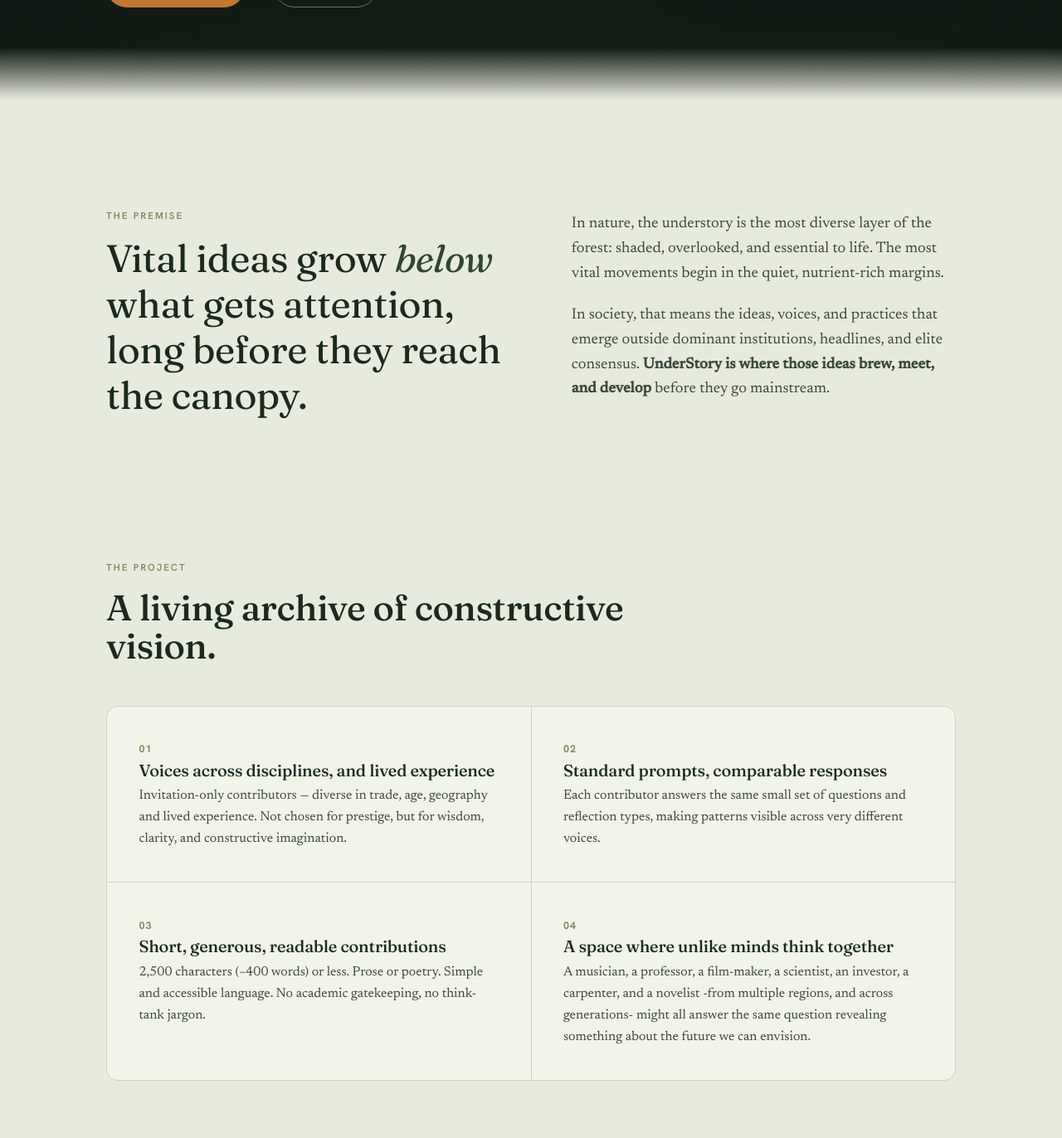
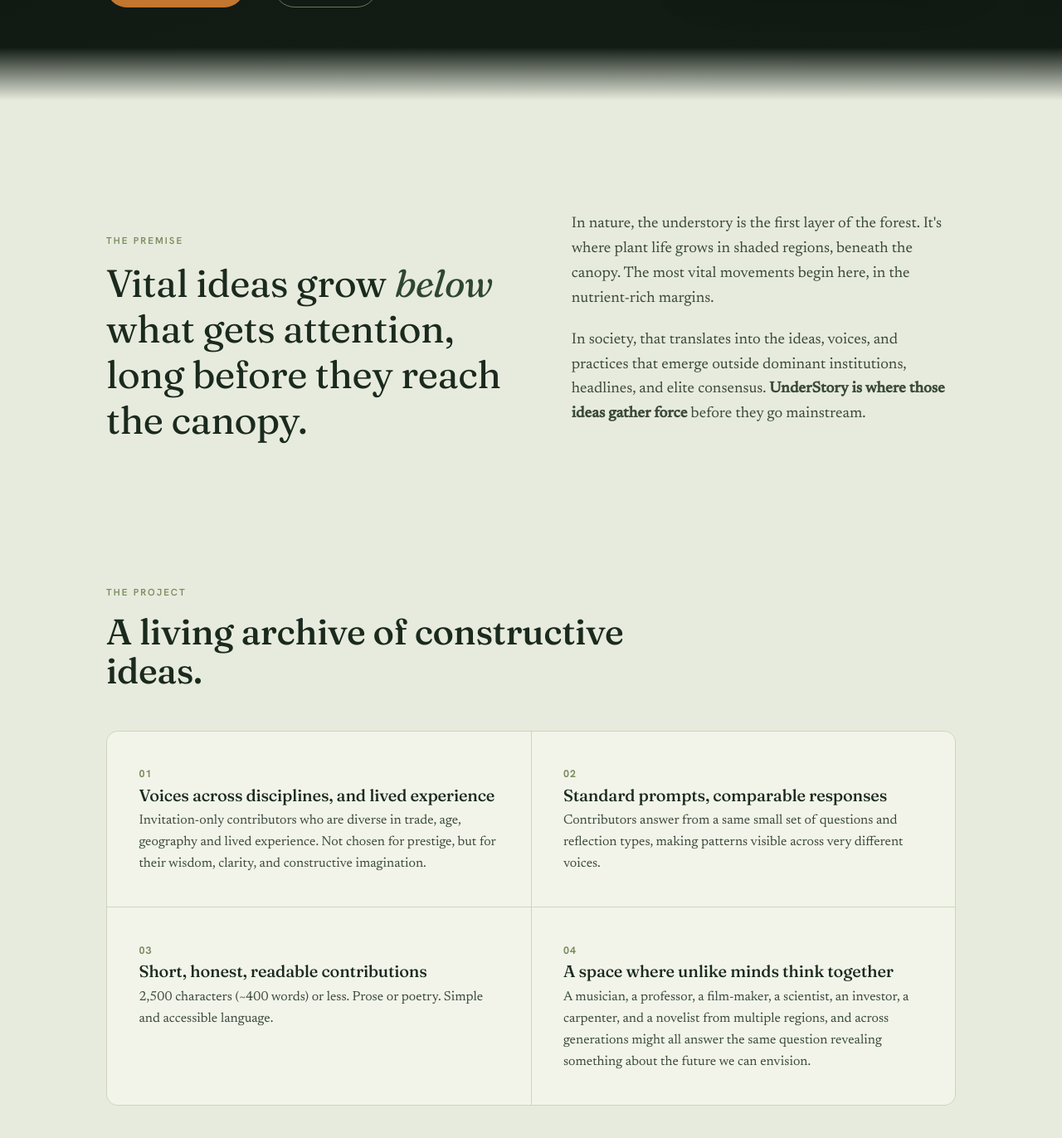
Before and after one commit to valentina-rm/understory, a Jekyll site: the page built from index.html, in a window 1280 px wide and 1400 px high, scrolled down 630 px. Shown: the top 1372 px of the window at 83% size. Built offline with Jekyll 4.4.1, drawn with Linux system fonts in a browser that asks for light colours; some of the changed text lies outside the part shown.

Commit message:
Text edits across pages

```diff
--- a/index.html
+++ b/index.html
@@ -10,8 +10,8 @@
   <div class="shell hero-grid">
     <div class="hero-copy">
       <h1 class="hero-title rise">Under<em>Story</em></h1>
-      <p class="hero-tag rise d1">Vital ideas and courageous voices are brewing below the mainstream.</p>
-      <p class="hero-def rise d2">A space where scientists, poets, professors, financiers, and musicians — across generations, cultures, and regions — reflect on <em>the same questions</em> about our bond with the earth, with each other, and with ourselves.
+      <p class="hero-tag rise d1">Vital ideas and courageous voices are taking root below the mainstream.</p>
+      <p class="hero-def rise d2">A space where scientists, artists, professors, financiers, and craftspeople of diverse generations, cultures, and regions reflect on <em>the same questions</em> about our bond with the earth, with each other, and with ourselves.
       <div class="hero-meta rise d3">
         <a class="btn btn--sun" href="{{ '/index/' | relative_url }}">Read the index <span class="arrow">→</span></a>
         <a class="btn btn--ghost" href="{{ '/about/' | relative_url }}">What this is</a>
@@ -32,8 +32,8 @@
       <blockquote>Vital ideas grow <em>below</em> what gets attention, long before they reach the canopy.</blockquote>
     </div>
     <div class="body rise d1">
-      <p>In nature, the understory is the most diverse layer of the forest: shaded, overlooked, and essential to life. The most vital movements begin in the quiet, nutrient-rich margins.</p>
-      <p>In society, that means the ideas, voices, and practices that emerge outside dominant institutions, headlines, and elite consensus. <strong>UnderStory is where those ideas brew, meet, and develop</strong> before they go mainstream.</p>
+      <p>In nature, the understory is the first layer of the forest. It's where plant life grows in shaded regions, beneath the canopy. The most vital movements begin here, in the nutrient-rich margins.</p>
+      <p>In society, that translates into the ideas, voices, and practices that emerge outside dominant institutions, headlines, and elite consensus. <strong>UnderStory is where those ideas gather force</strong> before they go mainstream.</p>
     </div>
   </div>
 </section>
@@ -43,28 +43,28 @@
   <div class="shell">
     <header class="section-head rise">
       <span class="eyebrow">The project</span>
-      <h2>A living archive of constructive vision.</h2>
+      <h2>A living archive of constructive ideas.</h2>
     </header>
     <div class="pillars rise d1">
       <div class="pillar">
         <span class="num">01</span>
         <h3>Voices across disciplines, and lived experience</h3>
-        <p>Invitation-only contributors — diverse in trade, age, geography and lived experience. Not chosen for prestige, but for wisdom, clarity, and constructive imagination.</p>
+        <p>Invitation-only contributors who are diverse in trade, age, geography and lived experience. Not chosen for prestige, but for their wisdom, clarity, and constructive imagination.</p>
       </div>
       <div class="pillar">
         <span class="num">02</span>
         <h3>Standard prompts, comparable responses</h3>
-        <p>Each contributor answers the same small set of questions and reflection types, making patterns visible across very different voices.</p>
+        <p>Contributors answer from a same small set of questions and reflection types, making patterns visible across very different voices.</p>
       </div>
       <div class="pillar">
         <span class="num">03</span>
-        <h3>Short, generous, readable contributions</h3>
-        <p>2,500 characters (~400 words) or less. Prose or poetry. Simple and accessible language. No academic gatekeeping, no think-tank jargon.</p>
+        <h3>Short, honest, readable contributions</h3>
+        <p>2,500 characters (~400 words) or less. Prose or poetry. Simple and accessible language.</p>
       </div>
       <div class="pillar">
         <span class="num">04</span>
         <h3>A space where unlike minds think together</h3>
-        <p>A musician, a professor, a film-maker, a scientist, an investor, a carpenter, and a novelist -from multiple regions, and across generations- might all answer the same question revealing something about the future we can envision.</p>
+        <p>A musician, a professor, a film-maker, a scientist, an investor, a carpenter, and a novelist from multiple regions, and across generations might all answer the same question revealing something about the future we can envision.</p>
       </div>
     </div>
   </div>
@@ -98,14 +98,14 @@
         <span class="step-n">iii</span>
         <div>
           <h3>Respond to the prompt</h3>
-          <p>2,500 characters (~400 words) or less. Prose or poetry. 3 books to recommend. An additional element (optional).</p>
+          <p>2,500 characters (~400 words) or less. Prose or poetry. 3 books to recommend. Illustrative materials (optional).</p>
         </div>
       </div>
       <div class="step">
         <span class="step-n">iv</span>
         <div>
           <h3>We publish it</h3>
-          <p>With a two-line bio and no editorial interference. The curation happens at the invitation stage, not the editing stage.</p>
+          <p>With a two-line bio. We curate our contributors, so we respect their words.</p>
         </div>
       </div>
     </div>
@@ -132,7 +132,7 @@
         <p class="turn">↓</p>
         <div class="cluster cluster--possibility">
           <span class="cluster-label">The possibility</span>
-          <p class="words">Regeneration · value · rewilding · re-embedding within planetary boundaries</p>
+          <p class="words">Regeneration · reclaiming value · rewilding · re-embedding within planetary boundaries</p>
         </div>
       </div>
       <div class="topic-card">
@@ -141,12 +141,12 @@
         <p class="bond">Our bond with each other.</p>
         <div class="cluster cluster--crisis">
           <span class="cluster-label">The crisis</span>
-          <p class="words">Wealth &amp; power concentration · gender wounds · erosion of trust · institutional capture</p>
+          <p class="words">Wealth &amp; power concentration · gender divides · erosion of trust · colonial structures · institutional capture</p>
         </div>
         <p class="turn">↓</p>
         <div class="cluster cluster--possibility">
           <span class="cluster-label">The possibility</span>
-          <p class="words">Redistribution · safety · agency · care · commons · collective good</p>
+          <p class="words">Redistribution · safety · agency · care · the commons · collective good</p>
         </div>
       </div>
       <div class="topic-card">
@@ -155,7 +155,7 @@
         <p class="bond">Our bond with ourselves.</p>
         <div class="cluster cluster--crisis">
           <span class="cluster-label">The crisis</span>
-          <p class="words">Loneliness · alienation · identity conflict · crisis of imagination</p>
+          <p class="words">Loneliness · disease · alienation · identity conflict · crisis of imagination</p>
         </div>
         <p class="turn">↓</p>
         <div class="cluster cluster--possibility">
@@ -205,61 +205,25 @@
       <div class="prompt-col">
         <h3>Climate &amp; nature</h3>
         <div class="prompt-q"><span class="lbl">Misconception</span><p> What do most people get radically wrong about our relationship with the natural world?</p></div>
-        <div class="prompt-q"><span class="lbl">Recommendation</span><p>What one policy, institutional, or cultural change would help societies live within the Earth's limits?</p></div>
+        <div class="prompt-q"><span class="lbl">Recommendation</span><p>What policy, institutional, or cultural change would help societies live within the Earth's limits?</p></div>
         <div class="prompt-q"><span class="lbl">Radical vision</span><p>Describe a morning in 2050 in a society that has made its peace with nature. What changed?</p></div>
       </div>
       <div class="prompt-col">
         <h3>Power &amp; the commons</h3>
-        <div class="prompt-q"><span class="lbl">Misconception</span><p>What truth about power, inequality, or gender could help us heal our bond with each other?</p></div>
-        <div class="prompt-q"><span class="lbl">Recommendation</span><p>What's one policy, institutional, or cultural change that would make people trust the systems around them again?</p></div>
+        <div class="prompt-q"><span class="lbl">Misconception</span><p>What truth about power, inequality, race, or gender could help us heal our bond with each other?</p></div>
+        <div class="prompt-q"><span class="lbl">Recommendation</span><p>What policy, institutional, or cultural change that would foster inclusive systems that strengthen social bonds?</p></div>
         <div class="prompt-q"><span class="lbl">Radical vision</span><p>What does shared prosperity actually look like in someone's daily life?</p></div>
       </div>
       <div class="prompt-col">
         <h3>Meaning &amp; connection</h3>
         <div class="prompt-q"><span class="lbl">Misconception</span><p>What are we getting wrong about what makes life meaningful, and who benefits from that confusion?</p></div>
-        <div class="prompt-q"><span class="lbl">Recommendation</span><p>What's one evolution or change, in policy, design, or culture, that would help people feel less alone?</p></div>
+        <div class="prompt-q"><span class="lbl">Recommendation</span><p>What policy, institutional, design or cultural change would help people thrive?</p></div>
         <div class="prompt-q"><span class="lbl">Radical vision</span><p>It's 2050. Something has shifted in how humans relate to each other and to themselves. What changed?</p></div>
       </div>
     </div>
   </div>
 </section>
 
-<!-- ===================== VALUES ===================== -->
-<section class="section">
-  <div class="shell">
-    <header class="section-head rise">
-      <span class="eyebrow">Our values</span>
-      <h2>The common good is our good.</h2>
-    </header>
-    <div class="values rise d1">
-      <div class="value">
-        <span class="roman">I</span>
-        <h3>Common humanity</h3>
-        <p>None of us chose where we were born, who raised us, or the world we arrived into. That ought to make us slower to judge, quicker to care, and less inclined to treat the common good as someone else's concern.</p>
-      </div>
-      <div class="value">
-        <span class="roman">II</span>
-        <h3>Diversity as strength</h3>
-        <p>An artist and a scientist answering the same question may reveal more than ten people trained in the same discipline. Difference here is not a concession, but part of the method.</p>
-      </div>
-      <div class="value">
-        <span class="roman">III</span>
-        <h3>Constructive imagination</h3>
-        <p>Critique is welcome, but it ought to lead somewhere. We are interested not only in what is wrong, but mostly in what could be made better. We want to make room for thought that is imaginative, bold, and not too bound by current assumptions.</p>
-      </div>
-      <div class="value">
-        <span class="roman">IV</span>
-        <h3>Intellectual honesty</h3>
-        <p>No position is beyond question, and no credential is a defence. What matters is the quality of the argument, a willingness to be wrong, and a readiness to change one's mind.</p>
-      </div>
-      <div class="value value--wide">
-        <span class="roman">V</span>
-        <h3>Deep listening</h3>
-        <p>Good conversation requires more than self-expression. It requires attention, patience, and a genuine openness to being persuaded.</p>
-      </div>
-    </div>
-  </div>
-</section>
 
 <!-- ===================== CTA ===================== -->
 <section class="section">
@@ -267,7 +231,7 @@
     <div class="cta-band rise">
       <span class="eyebrow eyebrow--sun">A door left open</span>
       <h2>Invitation-only — but the door is never fully closed.</h2>
-      <p class="lede">Curation is the editorial method: every voice is chosen for depth, clarity, and a distinct perspective. Prestige is optional; substance is not. As the archive grows, the door opens wider.</p>
+      <p class="lede">Contributors' curation is our editorial method. We select voices that bring depth, clarity, and a distinct perspective. We prioritise substance over prestige or recognition. As the archive grows, the door opens wider.</p>
       <div class="cta-actions">
         <a class="btn btn--sun" href="{{ '/contribute/' | relative_url }}">Get in touch <span class="arrow">→</span></a>
         <a class="btn btn--ghost" href="{{ '/index/' | relative_url }}">Browse the index</a>
```
Also changed, not shown: other parts of index.html (+1 -1 lines), about.md (+19 -12 lines), contribute.md (+16 -6 lines).
